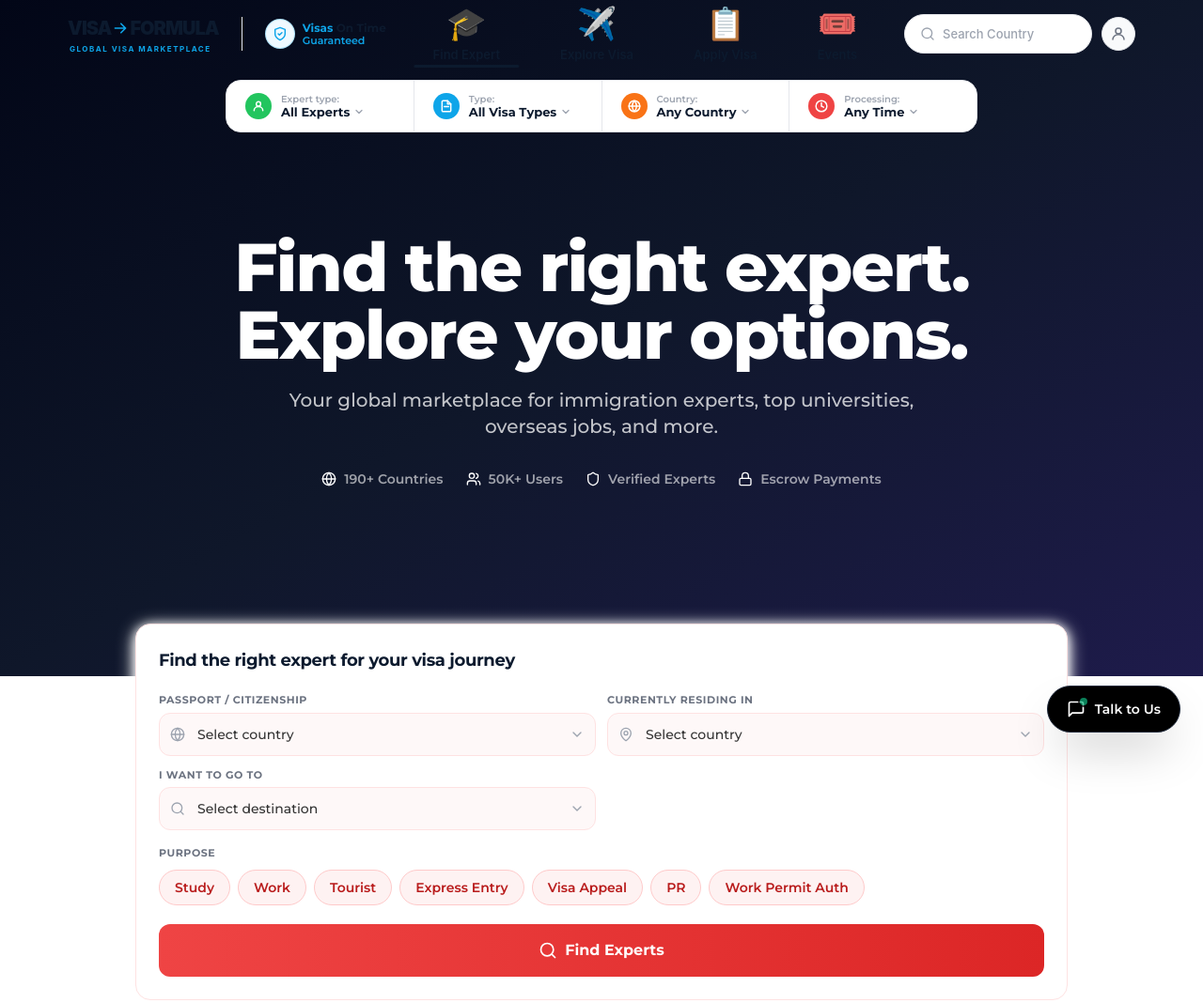
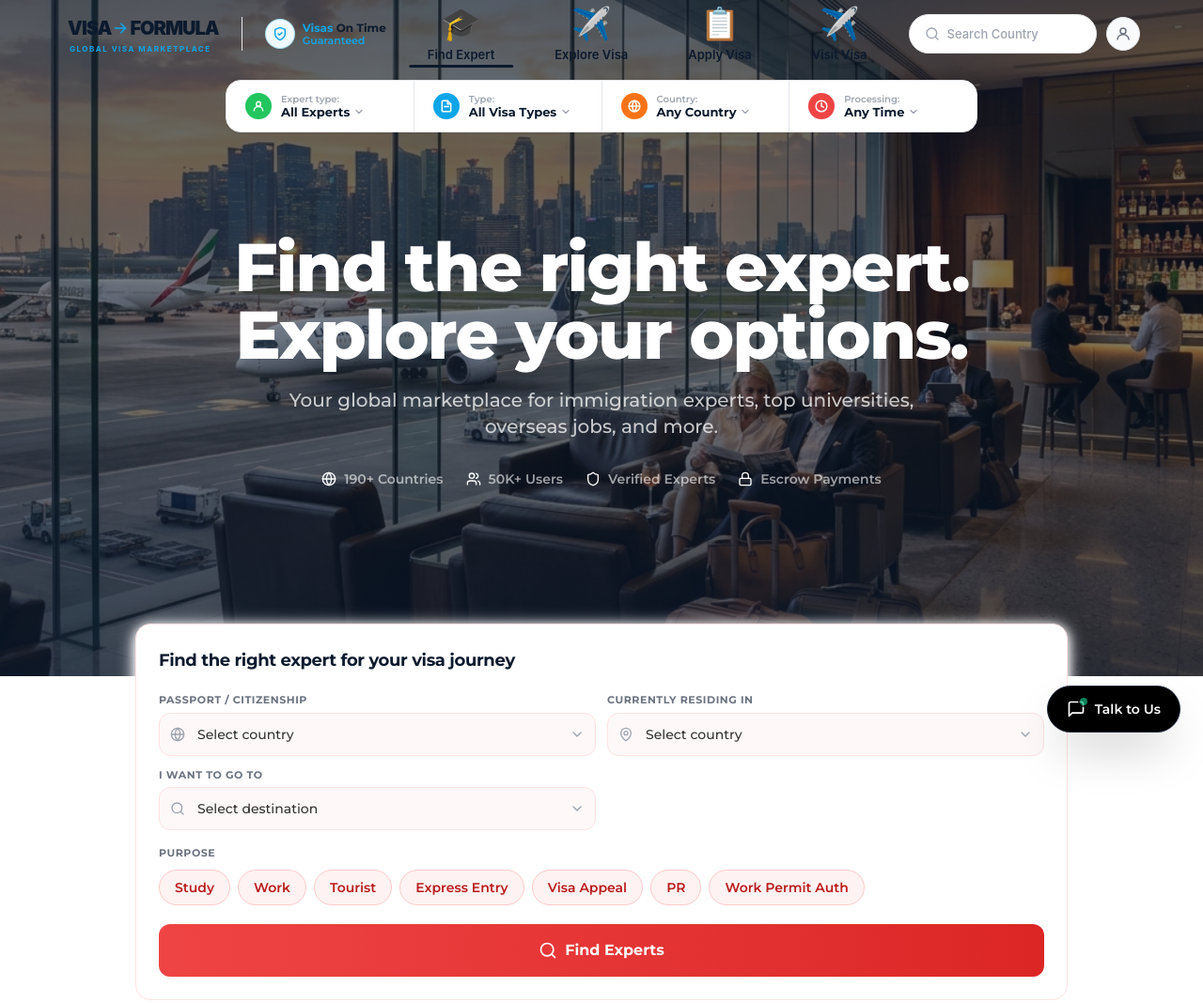
Before and after one commit to ceo4u/visaformula, an Astro site: page / in a window 1280 px wide. Shown: the top 1068 px of the page at 94% size. Built offline with nearby package versions, Linux system fonts and the light colour scheme; Astro itself is replaced by a stand-in of ours.

Commit message:
design: replace Events with Visit Visa in header and change Tourist to Visit in categories

```diff
--- a/src/components/layout/Header.astro
+++ b/src/components/layout/Header.astro
@@ -70,12 +70,12 @@ const isEventsPage = pathname?.startsWith('/events') || pathname?.startsWith('/t
         <span class={`absolute bottom-0 left-1/2 -translate-x-1/2 h-[3px] rounded-full bg-[#0C1A2E] transition-all duration-200 ${pathname?.startsWith('/visa') ? 'w-full' : 'w-0 group-hover:w-1/2'}`}></span>
       </a>
 
-      <!-- Events / Tours -->
+      <!-- Visit Visa -->
       <a href="/tours"
-        class={`vf-nav-item flex flex-col items-center gap-1.5 pb-3 px-3 xl:px-5 h-full relative transition-colors duration-200 group ${isEventsPage ? 'active' : ''}`}>
-        <div class="text-[34px] leading-none group-hover:scale-110 transition-transform duration-200 select-none">🎟️</div>
-        <span class="text-[13px] font-semibold text-[#0C1A2E] group-hover:text-[#0EA5E9] whitespace-nowrap transition-colors duration-200" style="font-family:'Inter',sans-serif;">Events</span>
-        <span class={`absolute bottom-0 left-1/2 -translate-x-1/2 h-[3px] rounded-full bg-[#0C1A2E] transition-all duration-200 ${isEventsPage ? 'w-full' : 'w-0 group-hover:w-1/2'}`}></span>
+        class={`vf-nav-item flex flex-col items-center gap-1.5 pb-3 px-3 xl:px-5 h-full relative transition-colors duration-200 group ${pathname?.startsWith('/tours') ? 'active' : ''}`}>
+        <div class="text-[34px] leading-none group-hover:scale-110 transition-transform duration-200 select-none">✈️</div>
+        <span class="text-[13px] font-semibold text-[#0C1A2E] group-hover:text-[#0EA5E9] whitespace-nowrap transition-colors duration-200" style="font-family:'Inter',sans-serif;">Visit Visa</span>
+        <span class={`absolute bottom-0 left-1/2 -translate-x-1/2 h-[3px] rounded-full bg-[#0C1A2E] transition-all duration-200 ${pathname?.startsWith('/tours') ? 'w-full' : 'w-0 group-hover:w-1/2'}`}></span>
       </a>
 
     </nav>
@@ -231,10 +231,10 @@ const isEventsPage = pathname?.startsWith('/events') || pathname?.startsWith('/t
         </div>
       </a>
       <a href="/tours" class="flex items-center gap-3 px-5 py-4 text-[#0C1A2E] hover:bg-gray-50 transition-colors">
-        <span class="text-2xl">🎟️</span>
+        <span class="text-2xl">✈️</span>
         <div>
-          <div class="text-[14px] font-bold">Events</div>
-          <div class="text-[11px] text-gray-400">Tours, fairs & exhibitions</div>
+          <div class="text-[14px] font-bold">Visit Visa</div>
+          <div class="text-[11px] text-gray-400">Visitor visa & tours</div>
         </div>
       </a>
       <a href="/announcements" class="flex items-center gap-3 px-5 py-4 text-[#0C1A2E] hover:bg-gray-50 transition-colors">
--- a/src/layouts/Layout.astro
+++ b/src/layouts/Layout.astro
@@ -79,7 +79,7 @@ const isTransparentHeaderPage = isHome || isJobs || isTours || isEvents;
 </head>
 <body class="font-montserrat antialiased bg-white selection:bg-primary/20 selection:text-primary min-h-screen flex flex-col overflow-x-hidden">
   {!hideHeader && <Header />}
-  <main class={`flex-grow ${isTransparentHeaderPage || hideHeader ? "" : "pt-16 md:pt-36"}`}>
+  <main class={`flex-grow ${isTransparentHeaderPage || hideHeader ? "" : "pt-20 lg:pt-32"}`}>
     <slot />
   </main>
   {!hideFooter && <Footer />}
--- a/src/pages/index.astro
+++ b/src/pages/index.astro
@@ -35,7 +35,7 @@ const tours = [
 const categories = [
   { label: "Student Visa", icon: GraduationCap, href: "/find-experts?category=student", color: "from-red-500 to-red-600" },
   { label: "Work Permit", icon: Briefcase, href: "/find-experts?category=work", color: "from-red-400 to-red-500" },
-  { label: "Tourist + Holiday", icon: Plane, href: "/tours", color: "from-red-500 to-rose-600" },
+  { label: "Visit + Holiday", icon: Plane, href: "/tours", color: "from-red-500 to-rose-600" },
   { label: "PR / Residency", icon: Home, href: "/find-experts?category=pr", color: "from-red-400 to-rose-500" },
   { label: "IELTS Training", icon: BookOpen, href: "/training/ielts", color: "from-red-500 to-red-600" },
   { label: "Language", icon: Globe, href: "/training/language", color: "from-red-400 to-red-500" },
@@ -54,7 +54,10 @@ const successStories = [
   <div class="bg-white min-h-screen">
     <!-- HERO -->
     <section class="relative w-full flex flex-col items-center justify-center px-4 overflow-hidden pt-32 lg:pt-48 pb-36" style="min-height: 720px;">
-      <div class="absolute inset-0 z-0 bg-gradient-to-br from-slate-950 via-slate-900 to-indigo-950"></div>
+      <div class="absolute inset-0 z-0">
+        <img class="w-full h-full object-cover" src="/images/hero_lounge.png" alt="Luxurious global travel background" />
+        <div class="absolute inset-0 bg-gradient-to-b from-navy/70 via-navy/50 to-navy/80"></div>
+      </div>
       <div class="relative z-10 text-center max-w-4xl mx-auto">
         <h1 class="text-white font-sora text-4xl sm:text-5xl md:text-6xl lg:text-7xl font-extrabold mb-5 leading-[1.1] tracking-tight">
           Find the right expert.<br />
```
